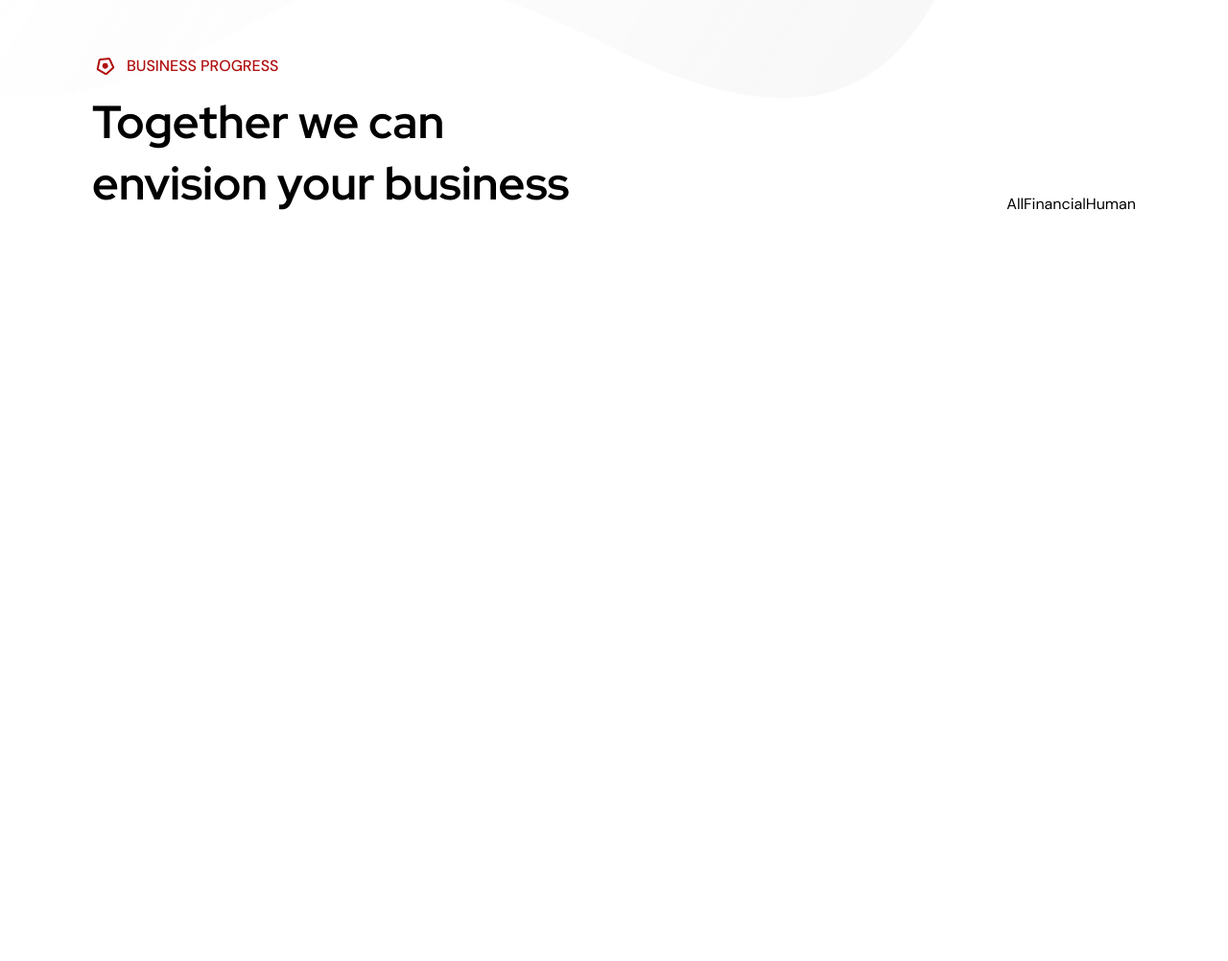
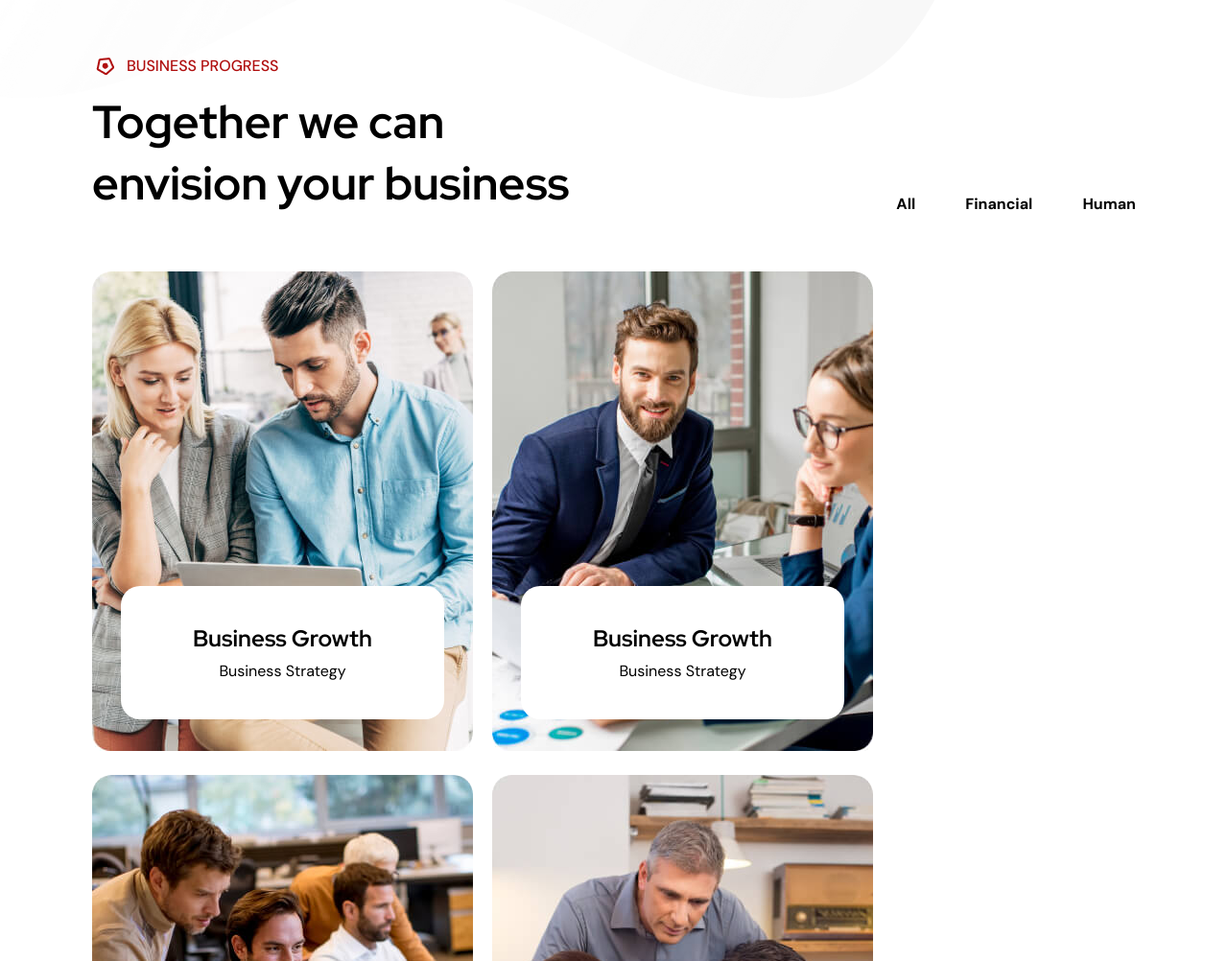
Before and after one commit to Elnur21/finbiz, a website: page pages/index.html in a window 1280 px wide. Shown: the part 4872-5874 px from the top of the page at 96% size. Before the commit the page ends 5095 px from the top, so only its background shows below. Drawn offline with nearby package versions, Linux system fonts and the light colour scheme; a web font is replaced by a local one.

Commit message:
left right picture gray home

```diff
--- a/assets/sass/layout/_forms.scss
+++ b/assets/sass/layout/_forms.scss
@@ -0,0 +1,7 @@
+.form-contact{
+    display: flex;
+    flex-wrap: wrap;
+    justify-content: space-between;
+    row-gap: $base * 5;
+    margin-top: $base * 11;
+}
--- a/assets/sass/pages/_contacts.scss
+++ b/assets/sass/pages/_contacts.scss
@@ -90,13 +90,13 @@
   }
 }
 .contact-form {
-
   .container {
     padding-top: 8%;
-  padding-bottom: 8%;
+    padding-bottom: 8%;
     width: 85%;
     margin: 0 auto;
-    box-shadow: -10px 0 20px -5px rgba(244, 244, 244, 0.5), 10px 0 20px -5px rgba(244, 244, 244, 0.5);
+    box-shadow: -10px 0 20px -5px rgba(244, 244, 244, 0.5),
+      10px 0 20px -5px rgba(244, 244, 244, 0.5);
   }
   .top {
     text-align: center;
@@ -124,11 +124,7 @@
     }
   }
   form {
-    display: flex;
-    flex-wrap: wrap;
-    justify-content: space-between;
-    row-gap: $base * 5;
-    margin-top: $base * 11;
+    @extend .form-contact;
   }
   input,
   textarea {
--- a/assets/sass/pages/_home.scss
+++ b/assets/sass/pages/_home.scss
@@ -328,7 +328,7 @@
   h2 {
     color: white;
   }
-  .body{
+  .body {
     margin-top: $base * 13;
   }
   article {
@@ -379,10 +379,82 @@
     left: 4.5%;
   }
 }
-.business-progress-2{
+.business-progress-2 {
   @extend .business-progress;
   margin-top: $base * 25;
-  .top{
+  .top {
     align-items: end;
   }
+  .tabs {
+    font-weight: $w-bolder;
+    display: flex;
+    gap: $base * 13;
+  }
+  .body{
+    margin-top: $base * 15;
+    flex-wrap: wrap;
+  }
+  article{
+    position: relative;
+    overflow: hidden;
+    border-radius: $base * 5;
+    img{
+      transition: .5s;
+    }
+    &:hover img{
+      filter: grayscale(1);
+      transform: scale(1.1);
+    }
+    &::before{
+      content:'';
+      position: absolute;
+      width: 400px;
+      height: 400px;
+      background: $red-400;
+      opacity: 0.8;
+      transform: rotateZ(60deg);
+      bottom: 100%;
+      left: 100%;
+      box-shadow: 0 25px 2px -2px rgb(184, 81, 81);
+      z-index: 10;
+      transition: .5s;
+    }
+    &:hover::before{
+      transform:rotateZ(60deg) translateX(40%) translateY(45%);
+    }
+    &:hover .content::after{
+      transform:  translateX(50%) translateY(-50%);
+    }
+  }
+  .content{
+    position: absolute;
+    width: 85%;
+    background-color: white;
+    bottom: 7.5%;
+    left: 7.5%;
+    text-align: center;
+    box-sizing: content-box;
+    padding: 10% 0;
+    border-radius: $base * 5;
+    overflow: hidden;
+    &::after{
+      content: "";
+      position: absolute;
+      width: 50px;
+      height: 50px;
+      background: $red-400;
+      border-radius: 50%;
+      top: 100%;
+      right: 100%;
+      box-shadow: 0px 0px 3px 10px #ee74745f;
+      transition: .5s;
+    }
+  }
+  h5{
+    font-size: $text-lg;
+    margin-bottom: $base * 2;
+    &:hover{
+      color: $red-400;
+    }
+  }
 }
--- a/pages/index.html
+++ b/pages/index.html
@@ -402,7 +402,65 @@
             </p>
             <h2>Together we can envision your business</h2>
           </div>
-          <div><span>All</span><span>Financial</span><span>Human</span></div>
+          <div class="tabs">
+            <span>All</span><span>Financial</span><span>Human</span>
+          </div>
+        </div>
+        <div class="body container">
+          <article>
+            <a href="index.html">
+              <img src="/assets/images/businnes1.jpg" alt="" />
+              <div class="content">
+                <h5><a href="#">Business Growth</a></h5>
+                <p>Business Strategy</p>
+              </div>
+            </a>
+          </article>
+          <article>
+            <a href="index.html">
+              <img src="/assets/images/businnes2.jpg" alt="" />
+              <div class="content">
+                <h5><a href="#">Business Growth</a></h5>
+                <p>Business Strategy</p>
+              </div>
+            </a>
+          </article>
+          <article>
+            <a href="index.html">
+              <img src="/assets/images/businnes3.jpg" alt="" />
+              <div class="content">
+                <h5><a href="#">Business Growth</a></h5>
+                <p>Business Strategy</p>
+              </div>
+            </a>
+          </article>
+          <article>
+            <a href="index.html">
+              <img src="/assets/images/businnes4.jpg" alt="" />
+              <div class="content">
+                <h5><a href="#">Business Growth</a></h5>
+                <p>Business Strategy</p>
+              </div>
+            </a>
+          </article>
+          <article>
+            <a href="index.html">
+              <img src="/assets/images/businnes1.jpg" alt="" />
+              <div class="content">
+                <h5><a href="#">Business Growth</a></h5>
+                <p>Business Strategy</p>
+              </div>
+            </a>
+          </article>
+          <article>
+            <a href="index.html">
+              <img src="/assets/images/businnes2.jpg" alt="" />
+              <div class="content">
+                <h5><a href="#">Business Growth</a></h5>
+                <p>Business Strategy</p>
+              </div>
+            </a>
+          </article>
         </div>
       </section>
     </main>
```
Also changed, not shown: assets/css/main.css.
